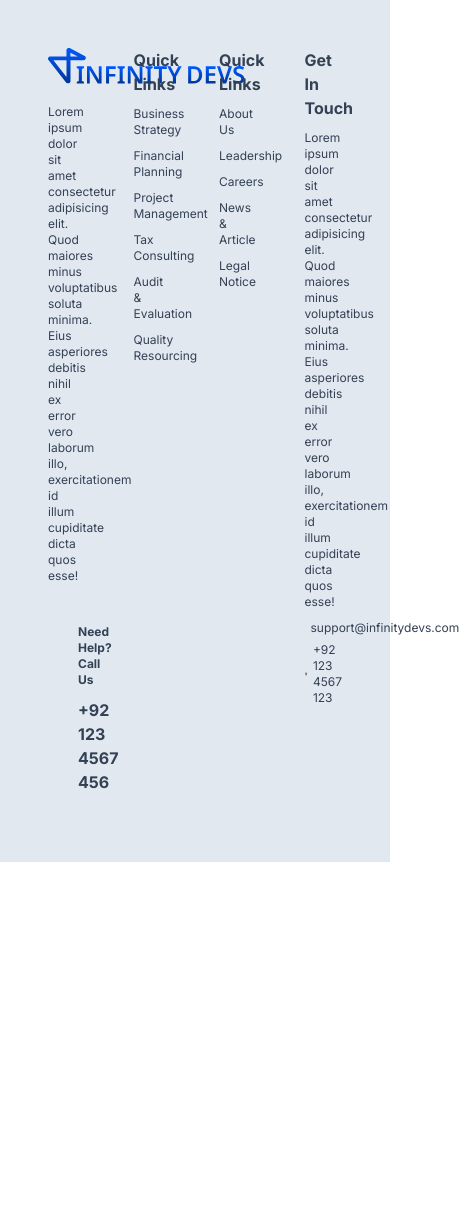
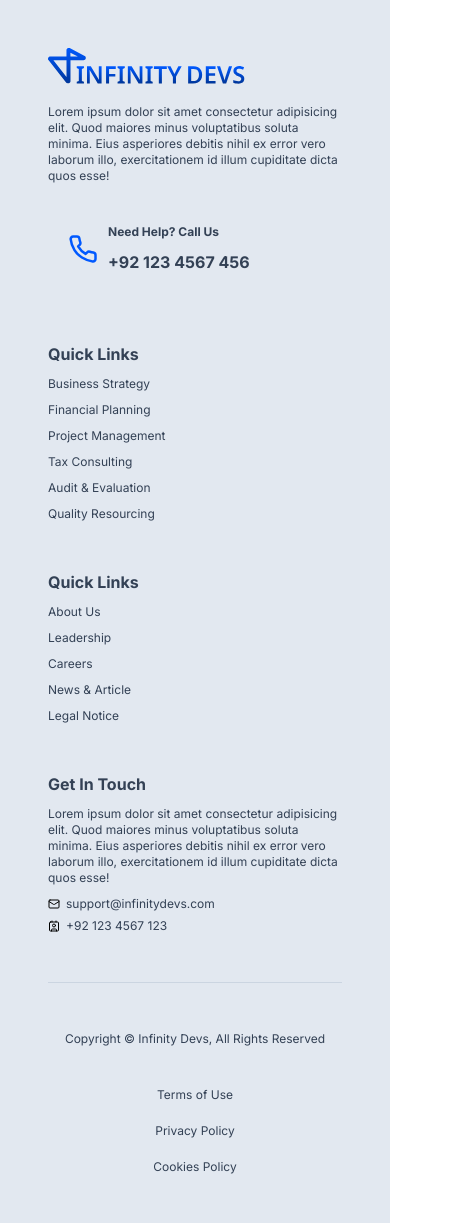
Before and after one commit to InfinityDevsHQ/software-house-next, a Next.js app: page / in a window 390 px wide. Shown: the whole page, 459 px wide, since content can reach past the window. Before the commit the page ends 862 px from the top, so only its background shows below. Built offline with nearby package versions, Linux system fonts and the light colour scheme.

Commit message:
fix: footer responsiveness

```diff
--- a/components/general/footer.tsx
+++ b/components/general/footer.tsx
@@ -1,12 +1,12 @@
 import { Contact, Mail, Phone } from "lucide-react";
 import LogoSvg from "../svgs/logo-svg";
-import { CompanyLinks, QuickLinks } from "@/contants";
+import { CompanyLinks, LegalLinks, QuickLinks } from "@/contants";
 import Link from "next/link";
 
 export default function Footer() {
   return (
-    <footer className="p-12 bg-accent text-accent-foreground text-xs">
-      <div className="grid grid-cols-4 items-start justify-between gap-12">
+    <footer className="p-12 bg-accent text-accent-foreground text-xs flex flex-col">
+      <div className="grid sm:grid-cols-2 lg:grid-cols-4 items-start sm:justify-center justify-between gap-12 border-b border-muted pb-12">
         <div className="flex flex-col gap-5">
           <LogoSvg />
           <p>
@@ -63,6 +63,16 @@ export default function Footer() {
           </div>
         </div>
       </div>
+      <div className="flex items-center flex-col gap-10 sm:flex-row justify-between pt-12 ">
+        <p>Copyright &copy; Infinity Devs, All Rights Reserved</p>
+        <ol className="flex flex-col md:flex-row items-center gap-5">
+          {LegalLinks.map((link) => (
+            <li key={link.id}>
+              <Link href={link.link}>{link.name}</Link>
+            </li>
+          ))}
+        </ol>
+      </div>
     </footer>
   );
 }
--- a/contants.ts
+++ b/contants.ts
@@ -57,3 +57,20 @@ export const CompanyLinks: LinkType[] = [
     id: 5,
   },
 ];
+export const LegalLinks: LinkType[] = [
+  {
+    link: "#",
+    name: "Terms of Use",
+    id: 1,
+  },
+  {
+    link: "#",
+    name: "Privacy Policy",
+    id: 2,
+  },
+  {
+    link: "#",
+    name: "Cookies Policy",
+    id: 3,
+  },
+];
--- a/tailwind.config.ts
+++ b/tailwind.config.ts
@@ -37,6 +37,9 @@ const config = {
           DEFAULT: "#E2E8F0",
           foreground: "#334155",
         },
+        muted: {
+          DEFAULT: "#CBD5E1",
+        },
         primary: {
           DEFAULT: "#0059FF",
           dark: "#003699",
```
